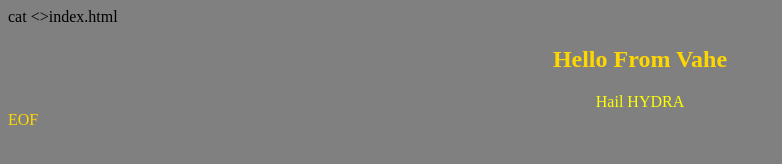
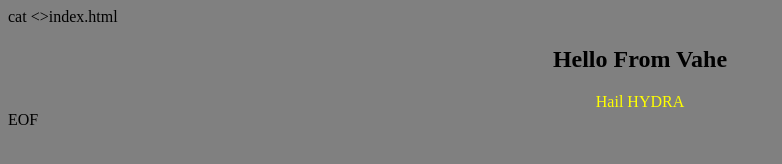
Before and after one commit to Vahe0301/Projects_jenkins, a plain HTML site: page index.html in a window 1280 px wide. Shown: the whole page, without its empty margins (0-782 px from the left). Drawn offline with Linux system fonts and the light colour scheme.

Commit message:
changed1

```diff
--- a/index.html
+++ b/index.html
@@ -2,7 +2,7 @@ cat <<EOF>>index.html
 <html>
 <body bgcolor=gray>
 <center>
-<h2><font color=gold>Hello From Vahe</front></h2>
+<h2><font color=black>Hello From Vahe</front></h2>
 
 <font color=yellow>Hail HYDRA</font>
 
```
